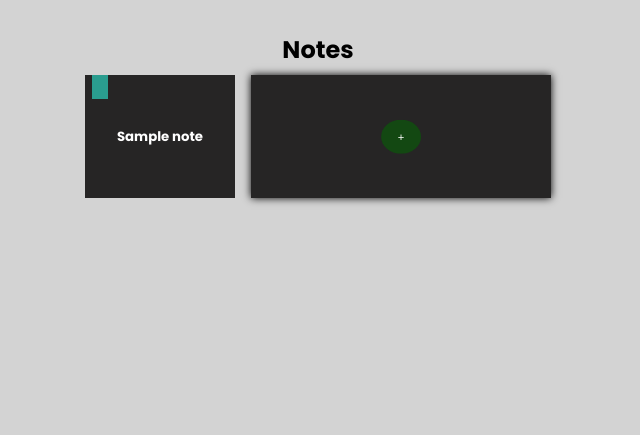
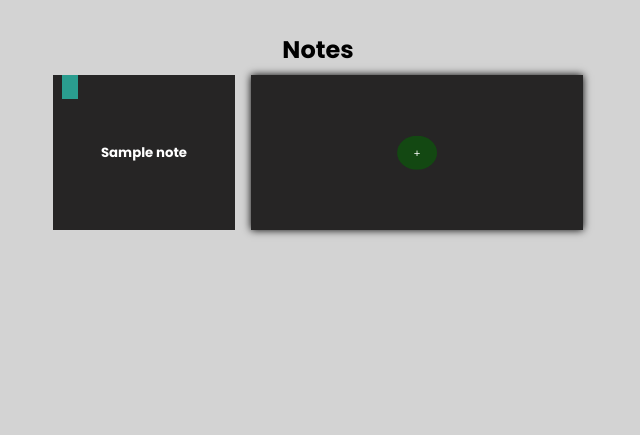
Before and after one commit to bluskigh/feynman-it, a Django app: template main/templates/main/notes.html in a window 1280 px wide. Shown: the part 30-465 px from the top of the page, without its empty margins (322-962 px from the left). Run offline with Django 3.2, Linux system fonts and the light colour scheme; the template is opened without the code that fills it: values that come from a table or form of the project are taken from there, others are empty; a user stored in the database is signed in; tables that the repository leaves empty hold one stand-in row (values such as "Sample post").

Commit message:
Fixed size of items

```diff
--- a/main/static/main/css/item-styling.css
+++ b/main/static/main/css/item-styling.css
@@ -15,7 +15,7 @@
     /* default color is learning color */
     background: var(--main);
     /* otherwise items are going to be touching one another */
-    margin: .5em; padding: 2em;
+    margin: .5em; padding: 3em;
     display: flex;
     align-items: center; justify-content: center;
 }
--- a/main/static/main/css/layout.css
+++ b/main/static/main/css/layout.css
@@ -34,7 +34,7 @@ body {
 }
 .static-button:hover { transform: none; cursor: default; }
 a:hover { color: gray; }
-.helper { color: gray; font-size: .7em; }
+.helper { font-size: .7em; }
 main {
     min-height: 65%;
     display: flex;
```
Also changed, not shown: 1 other file.
